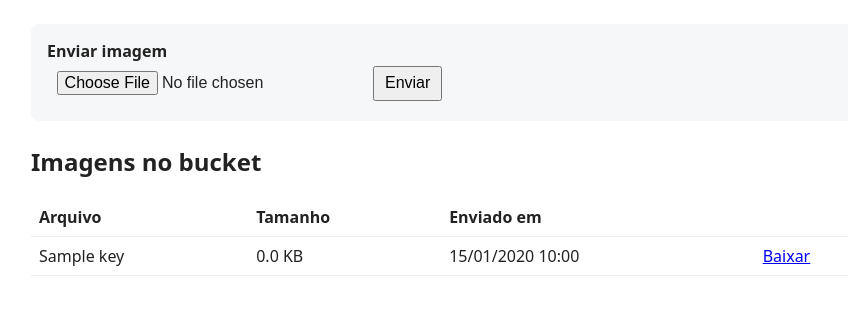
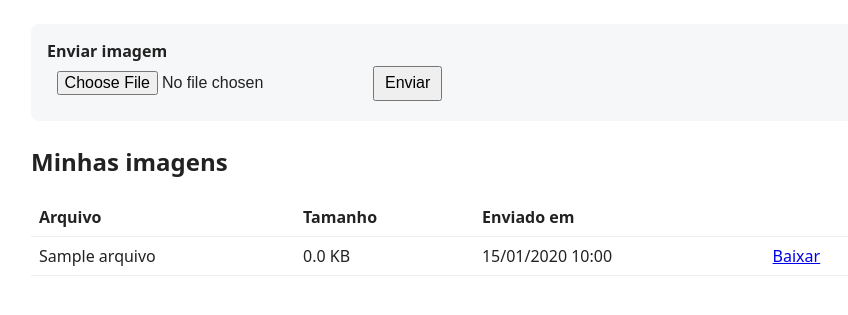
Before and after one commit to AntonioPauloFidel/cn-localstack, a Flask app: template app/templates/index.html in a window 1280 px wide. Shown: the part 119-434 px from the top of the page, without its empty margins (179-1027 px from the left). Run offline with Flask 3, Linux system fonts and the light colour scheme; the template is opened without the code that fills it: most values are stand-ins (such as "Sample title", 1, 10 or a date in 2020).

Commit message:
feat(atividade-2): galeria mostra só as imagens do usuário logado

```diff
--- a/app/templates/base.html
+++ b/app/templates/base.html
@@ -21,7 +21,11 @@
 <body>
   <header>
     <h1>📦 Galeria S3</h1>
-    {% block usuario %}{% endblock %}
+    {% if session.usuario_id %}
+    <form action="{{ url_for('logout') }}" method="post">
+      Olá, <strong>{{ session.nome }}</strong> <button type="submit">Sair</button>
+    </form>
+    {% endif %}
   </header>
   {% for categoria, msg in get_flashed_messages(with_categories=true) %}
     <div class="flash {{ categoria }}">{{ msg }}</div>
--- a/app/templates/index.html
+++ b/app/templates/index.html
@@ -6,16 +6,16 @@
   <button type="submit">Enviar</button>
 </form>
 
-<h2>Imagens no bucket</h2>
+<h2>Minhas imagens</h2>
 {% if arquivos %}
 <table>
   <tr><th>Arquivo</th><th>Tamanho</th><th>Enviado em</th><th></th></tr>
   {% for a in arquivos %}
   <tr>
-    <td>{{ a.Key }}</td>
+    <td>{{ a.Nome }}</td>
     <td>{{ (a.Size / 1024) | round(1) }} KB</td>
     <td>{{ a.LastModified.strftime('%d/%m/%Y %H:%M') }}</td>
-    <td><a href="{{ url_for('download', chave=a.Key) }}">Baixar</a></td>
+    <td><a href="{{ url_for('download', nome=a.Nome) }}">Baixar</a></td>
   </tr>
   {% endfor %}
 </table>
```
